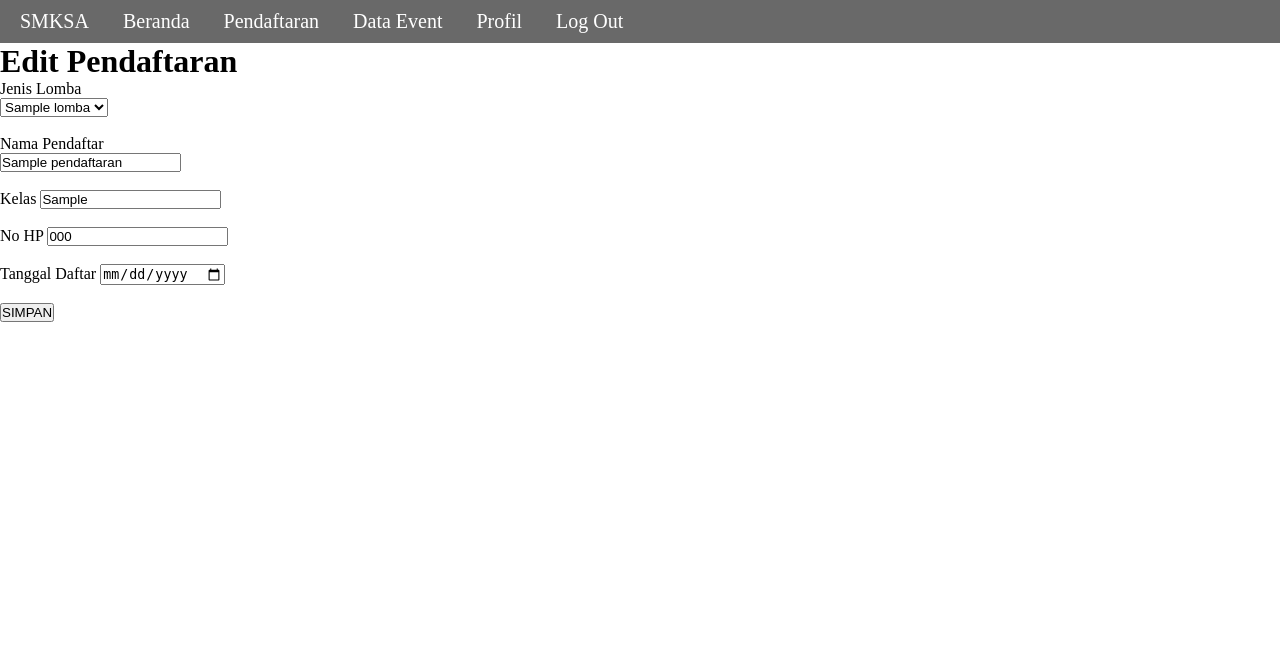
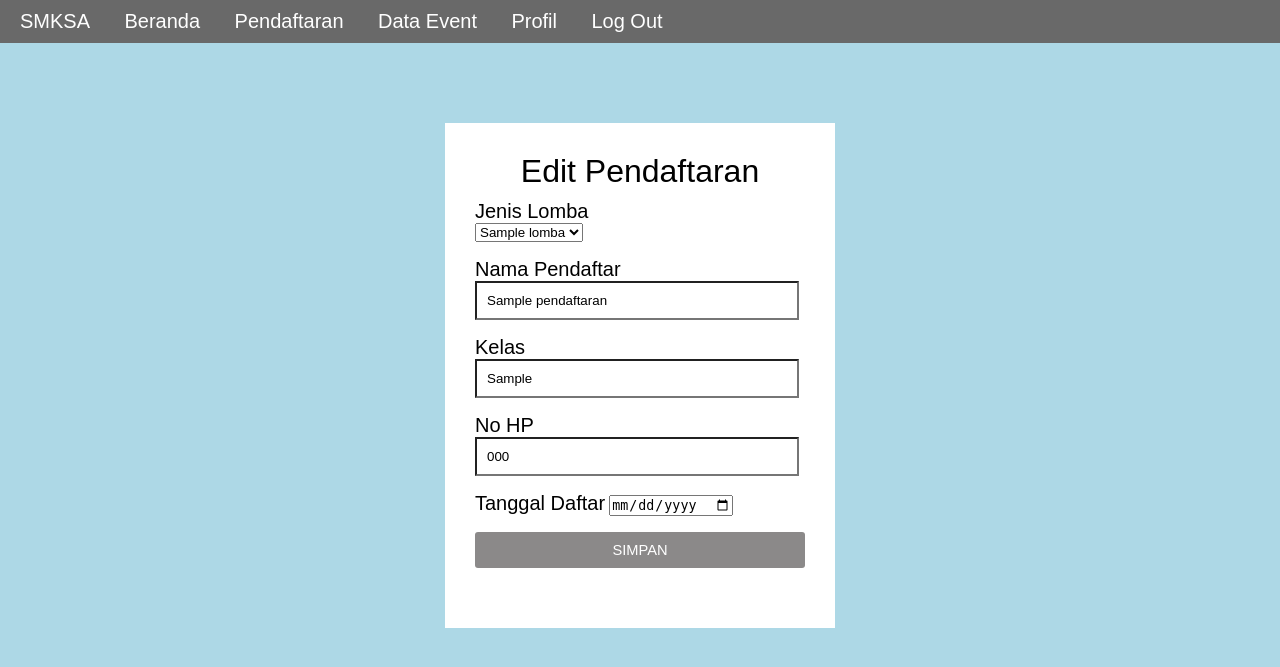
Before and after one commit to naifilaputriagustina/projekakhir-ci, a CodeIgniter app: page /database/index.php/pendaftaran/edit/1 in a window 1280 px wide. Shown: the top 667 px of the page. Run offline with CodeIgniter, Linux system fonts and the light colour scheme; tables that the repository leaves empty or names only in its code hold one stand-in row (values such as "Sample post"); data that the repository does not hold is empty.

Commit message:
memperbaiki edit

```diff
--- a/application/views/edit.php
+++ b/application/views/edit.php
@@ -21,6 +21,61 @@
     margin-left: 10px;
     font-size: 20px;
 }
+body{
+	font-family: sans-serif;
+	background: #ADD8E6;
+}
+
+h1{
+	text-align: center;
+	/*ketebalan font*/
+	font-weight: 300;
+}
+
+.tulisan_login{
+	text-align: center;
+	/*membuat semua huruf menjadi kapital*/
+	text-transform: uppercase;
+}
+
+.edit2{
+	width: 350px;
+	background: white;
+	/*meletakkan form ke tengah*/
+	margin: 80px auto;
+	padding: 30px 20px;
+}
+
+label{
+	font-size: 20px;
+}
+
+form{
+	/*membuat lebar form penuh*/
+	box-sizing : border-box;
+	width: 100%;
+	padding: 10px;
+	font-size: 11pt;
+	margin-bottom: 20px;
+}
+
+input[type = "submit"]{
+	background: #8b8989;
+	color: white;
+	font-size: 11pt;
+	width: 100%;
+	border: none;
+	border-radius: 3px;
+	padding: 10px 20px;
+}
+input[type = "text"]{
+    width: 300px;
+	background: white;
+    padding: 10px;
+	/*meletakkan form ke tengah*/
+
+
+}
 
 
 
@@ -28,10 +83,11 @@
  </style>
 
 
- <div class="container-tambah">
+ <div class="edit2">
     <h1>Edit Pendaftaran</h1>
 
     <form action="<?= base_url ('pendaftaran/update') ?>" method="POST">
+    <input type="hidden" value="<?= $edit['id'];?>" name="id">
         <label for="">Jenis Lomba</label><br>
             <select name="nama_lomba">
             <?php foreach($jenis_lomba as $jns) : ?>
--- a/application/views/edit2.php
+++ b/application/views/edit2.php
@@ -64,7 +64,7 @@ form{
 }
 
 input[type = "submit"]{
-	background: #46de4b;
+	background: #8b8989;
 	color: white;
 	font-size: 11pt;
 	width: 100%;
```
Also changed, not shown: application/views/edit_profil.php (+13 -35 lines), application/views/tambah.php (+9 -3 lines), application/views/tambah2.php (+35 -25 lines).
